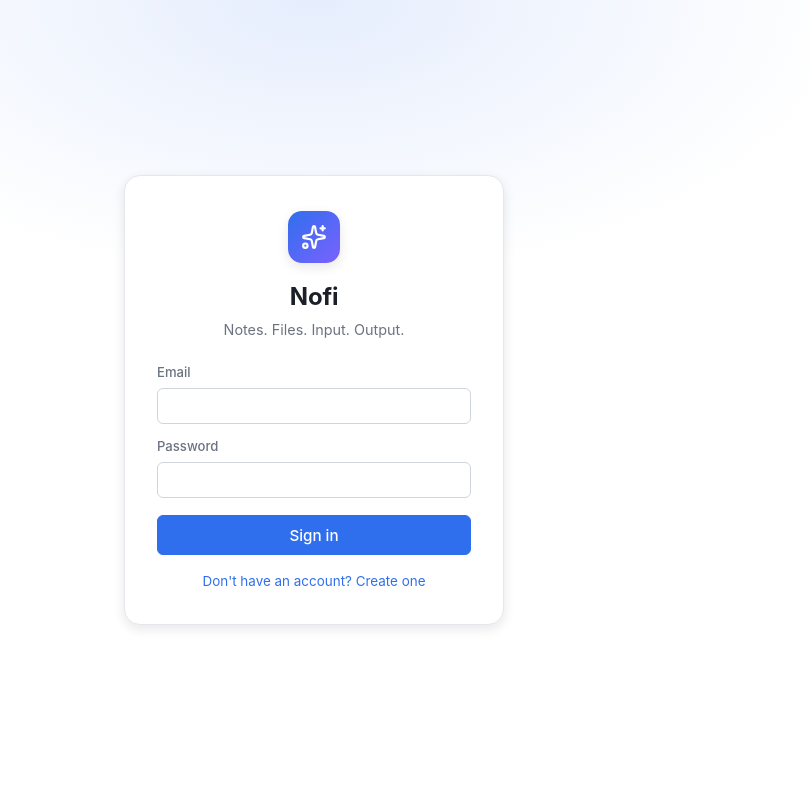
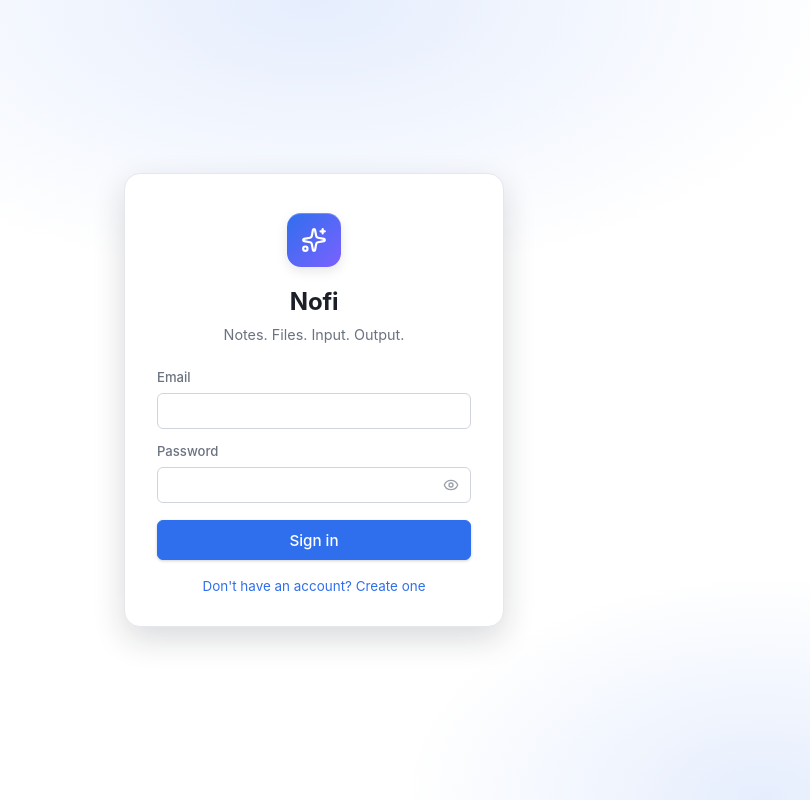
Before and after one commit to nofi-app/nofi, a React (Vite) app: page / in a window 1280 px wide. Shown: the whole page, without its empty margins (326-1136 px from the left). Built offline with nearby package versions, Linux system fonts and the light colour scheme; no server answers.

Commit message:
UI polish: focus states, animations, fixed undefined tokens, password visibility, refined buttons/toasts/modals

```diff
--- a/src/App.css
+++ b/src/App.css
@@ -6,6 +6,7 @@
   --bg: #ffffff;
   --bg-muted: #f7f8fa;
   --bg-subtle: #eef0f4;
+  --bg-hover: #f0f2f6;
   --surface: #ffffff;
   --bg-panel: var(--surface);
   --text: #1b1f27;
@@ -20,12 +21,16 @@
   --error-soft: rgba(217, 48, 37, 0.1);
   --notice: #188038;
   --warning-soft: rgba(217, 119, 6, 0.12);
+  --warning-bg: #fef3c7;
+  --warning-text: #92400e;
   --shadow-sm: 0 1px 2px rgba(16, 24, 40, 0.06);
   --shadow-md: 0 4px 12px rgba(16, 24, 40, 0.1);
   --shadow-lg: 0 12px 32px rgba(16, 24, 40, 0.16);
+  --shadow-pop: 0 8px 24px rgba(16, 24, 40, 0.14);
   --radius-sm: 6px;
   --radius-md: 10px;
   --radius-lg: 16px;
+  --radius: 10px;
   --font: -apple-system, BlinkMacSystemFont, 'Segoe UI', Roboto, sans-serif;
   --mono: ui-monospace, SFMono-Regular, Menlo, monospace;
 }
@@ -35,6 +40,7 @@
   --bg: #17191f;
   --bg-muted: #1f2229;
   --bg-subtle: #262a33;
+  --bg-hover: #2a2f39;
   --surface: #22252d;
   --bg-panel: var(--surface);
   --text: #e7e9ee;
@@ -49,9 +55,12 @@
   --error-soft: rgba(246, 106, 92, 0.14);
   --notice: #4caf50;
   --warning-soft: rgba(255, 183, 77, 0.14);
+  --warning-bg: #3d3418;
+  --warning-text: #f5d78e;
   --shadow-sm: 0 1px 2px rgba(0, 0, 0, 0.4);
   --shadow-md: 0 4px 12px rgba(0, 0, 0, 0.5);
   --shadow-lg: 0 12px 32px rgba(0, 0, 0, 0.6);
+  --shadow-pop: 0 8px 24px rgba(0, 0, 0, 0.55);
 }
 
 /* ============ Base ============ */
@@ -73,6 +82,12 @@ body {
   color: var(--text);
   line-height: 1.5;
   -webkit-font-smoothing: antialiased;
+  text-rendering: optimizeLegibility;
+}
+
+:focus-visible {
+  outline: 2px solid var(--accent);
+  outline-offset: 1px;
 }
 
 button {
@@ -107,6 +122,16 @@ button {
   place-items: center;
   height: 100%;
   color: var(--text-muted);
+  animation: boot-fade 0.25s ease-out;
+}
+
+@keyframes boot-fade {
+  from {
+    opacity: 0;
+  }
+  to {
+    opacity: 1;
+  }
 }
 
 /* ============ Buttons ============ */
@@ -124,33 +149,46 @@ button {
   font-weight: 500;
   cursor: pointer;
   transition:
-    background 0.12s ease,
-    border-color 0.12s ease,
-    color 0.12s ease;
+    background 0.15s ease,
+    border-color 0.15s ease,
+    color 0.15s ease,
+    box-shadow 0.15s ease,
+    transform 0.06s ease;
   white-space: nowrap;
+  box-shadow: var(--shadow-sm);
 }
 
 .btn:hover {
   background: var(--bg-muted);
+  border-color: var(--border-strong);
+}
+
+.btn:active {
+  transform: translateY(1px);
 }
 
 .btn.primary {
   background: var(--accent);
   border-color: var(--accent);
   color: #fff;
+  box-shadow: 0 1px 3px rgba(16, 24, 40, 0.2);
 }
 
 .btn.primary:hover {
   background: var(--accent-hover);
+  border-color: var(--accent-hover);
+  box-shadow: 0 2px 6px rgba(16, 24, 40, 0.22);
 }
 
 .btn.ghost {
   border-color: transparent;
   background: transparent;
+  box-shadow: none;
 }
 
 .btn.ghost:hover {
   background: var(--accent-soft);
+  border-color: transparent;
 }
 
 .btn.danger {
@@ -182,29 +220,44 @@ button {
   padding: 1.5rem;
   background:
     radial-gradient(60% 50% at 50% 0%, var(--accent-soft), transparent 70%),
+    radial-gradient(40% 40% at 85% 100%, var(--accent-soft), transparent 70%),
     var(--bg);
 }
 
 .auth-card {
   width: 100%;
   max-width: 380px;
-  padding: 2.2rem 2rem;
+  padding: 2.4rem 2rem 2rem;
   border: 1px solid var(--border);
   border-radius: var(--radius-lg);
   background: var(--surface);
-  box-shadow: var(--shadow-md);
+  box-shadow: var(--shadow-lg);
+  animation: card-in 0.28s ease-out;
+}
+
+@keyframes card-in {
+  from {
+    opacity: 0;
+    transform: translateY(10px) scale(0.985);
+  }
+  to {
+    opacity: 1;
+    transform: translateY(0) scale(1);
+  }
 }
 
 .brand-mark {
   display: grid;
   place-items: center;
-  width: 52px;
-  height: 52px;
-  margin: 0 auto 1rem;
+  width: 54px;
+  height: 54px;
+  margin: 0 auto 1.1rem;
   border-radius: 14px;
   background: linear-gradient(135deg, var(--accent), #7b61ff);
   color: #fff;
-  box-shadow: var(--shadow-md);
+  box-shadow:
+    var(--shadow-md),
+    inset 0 1px 0 rgba(255, 255, 255, 0.25);
 }
 
 .auth-title {
@@ -244,13 +297,48 @@ button {
   background: var(--bg);
   color: var(--text);
   font-size: 0.95rem;
-  transition: border-color 0.12s ease;
+  transition: border-color 0.15s ease;
 }
 
 .auth-form input:focus {
   outline: none;
   border-color: var(--accent);
   box-shadow: 0 0 0 3px var(--accent-soft);
+}
+
+.password-wrap {
+  position: relative;
+  display: flex;
+  align-items: center;
+}
+
+.password-wrap input {
+  width: 100%;
+  padding-right: 2.4rem;
+}
+
+.password-toggle {
+  position: absolute;
+  right: 0.35rem;
+  display: inline-flex;
+  align-items: center;
+  justify-content: center;
+  width: 1.8rem;
+  height: 1.8rem;
+  padding: 0;
+  border: none;
+  border-radius: var(--radius-sm);
+  background: transparent;
+  color: var(--text-faint);
+  cursor: pointer;
+  transition:
+    background 0.13s ease,
+    color 0.13s ease;
+}
+
+.password-toggle:hover {
+  background: var(--bg-hover);
+  color: var(--text);
 }
 
 .auth-form .btn {
@@ -342,6 +430,7 @@ button {
   border-radius: 8px;
   background: linear-gradient(135deg, var(--accent), #7b61ff);
   color: #fff;
+  box-shadow: inset 0 1px 0 rgba(255, 255, 255, 0.25);
 }
 
 .app-header-right {
@@ -369,14 +458,19 @@ button {
   font-size: 0.85rem;
   cursor: pointer;
   transition:
-    background 0.12s ease,
-    color 0.12s ease,
-    border-color 0.12s ease;
+    background 0.15s ease,
+    color 0.15s ease,
+    border-color 0.15s ease,
+    transform 0.06s ease;
 }
 
 .icon-btn:hover {
-  background: var(--bg-subtle);
-  color: var(--text);
+  background: var(--bg-hover);
+  color: var(--text);
+}
+
+.icon-btn:active {
+  transform: translateY(1px);
 }
 
 .icon-btn.active {
@@ -441,12 +535,15 @@ button {
   background: var(--bg);
   color: var(--text);
   font-size: 0.85rem;
-  transition: border-color 0.12s ease;
+  transition:
+    border-color 0.15s ease,
+    box-shadow 0.15s ease;
 }
 
 .sidebar-search input:focus {
   outline: none;
   border-color: var(--accent);
+  box-shadow: 0 0 0 3px var(--accent-soft);
 }
 
 .sidebar-search .search-icon {
@@ -461,7 +558,7 @@ button {
   align-items: center;
   gap: 0.5rem;
   width: 100%;
-  padding: 0.42rem 0.6rem;
+  padding: 0.45rem 0.6rem;
   border: none;
   border-radius: var(--radius-sm);
   background: transparent;
@@ -470,8 +567,8 @@ button {
   cursor: pointer;
   font-size: 0.87rem;
   transition:
-    background 0.12s ease,
-    color 0.12s ease;
+    background 0.13s ease,
+    color 0.13s ease;
 }
 
 .sidebar-btn svg {
@@ -480,7 +577,7 @@ button {
 }
 
 .sidebar-btn:hover {
-  background: var(--bg-subtle);
+  background: var(--bg-hover);
   color: var(--text);
 }
 
@@ -488,6 +585,7 @@ button {
   background: var(--accent);
   color: #fff;
   font-weight: 600;
+  box-shadow: 0 1px 3px rgba(16, 24, 40, 0.25);
 }
 
 .sidebar-btn .count {
@@ -636,7 +734,7 @@ button {
   align-items: center;
   justify-content: space-between;
   gap: 0.5rem;
-  padding: 0.55rem 0.9rem;
+  padding: 0.6rem 0.9rem;
   border-bottom: 1px solid var(--border);
   background: var(--bg-muted);
   flex-shrink: 0;
@@ -668,6 +766,11 @@ button {
   color: var(--text-muted);
   font-size: 0.78rem;
   cursor: pointer;
+  transition: border-color 0.15s ease;
+}
+
+.sort-select:hover {
+  border-color: var(--border-strong);
 }
 
 .note-list {
@@ -682,14 +785,14 @@ button {
   display: flex;
   flex-direction: column;
   gap: 0.2rem;
-  padding: 0.65rem 0.9rem;
+  padding: 0.7rem 0.9rem;
   border: none;
   border-bottom: 1px solid var(--border);
   background: transparent;
   color: var(--text);
   text-align: left;
   cursor: pointer;
-  transition: background 0.1s ease;
+  transition: background 0.12s ease;
   position: relative;
 }
 
@@ -700,6 +803,10 @@ button {
 .note-list-item.selected {
   background: var(--accent-soft);
   box-shadow: inset 3px 0 0 var(--accent);
+}
+
+.note-list-item.selected:hover {
+  background: var(--accent-soft);
 }
 
 .note-list-title {
@@ -779,10 +886,12 @@ mark {
   padding: 3rem 1.5rem;
   text-align: center;
   color: var(--text-muted);
+  animation: card-in 0.25s ease-out;
 }
 
 .empty-state .empty-icon {
   color: var(--text-faint);
+  opacity: 0.8;
 }
 
 .empty-state h3 {
@@ -836,17 +945,23 @@ mark {
 .note-title-input {
   flex: 1;
   min-width: 140px;
-  padding: 0.3rem 0.35rem;
+  padding: 0.3rem 0.45rem;
   border: none;
+  border-radius: var(--radius-sm);
   background: transparent;
   color: var(--text);
   font-size: 1.15rem;
   font-weight: 700;
   letter-spacing: -0.01em;
+  transition:
+    background 0.15s ease,
+    box-shadow 0.15s ease;
 }
 
 .note-title-input:focus {
   outline: none;
+  background: var(--bg-hover);
+  box-shadow: inset 0 0 0 1px var(--border);
 }
 
 .note-title-input::placeholder {
@@ -872,12 +987,13 @@ mark {
   font-size: 0.8rem;
   cursor: pointer;
   transition:
-    background 0.12s ease,
-    color 0.12s ease;
+    background 0.13s ease,
+    color 0.13s ease,
+    border-color 0.13s ease;
 }
 
 .toolbar-btn:hover {
-  background: var(--bg-subtle);
+  background: var(--bg-hover);
   color: var(--text);
 }
 
@@ -1064,6 +1180,7 @@ mark {
   border-radius: var(--radius);
   box-shadow: var(--shadow-pop);
   color: var(--text-muted);
+  animation: card-in 0.15s ease-out;
 }
 
 .find-bar input {
@@ -1074,11 +1191,15 @@ mark {
   background: var(--surface);
   color: var(--text);
   font-size: 0.82rem;
+  transition:
+    border-color 0.15s ease,
+    box-shadow 0.15s ease;
 }
 
 .find-bar input:focus {
   outline: none;
   border-color: var(--accent);
+  box-shadow: 0 0 0 3px var(--accent-soft);
 }
 
 .find-count {
@@ -1099,10 +1220,13 @@ mark {
   background: transparent;
   color: var(--text-muted);
   cursor: pointer;
+  transition:
+    background 0.13s ease,
+    color 0.13s ease;
 }
 
 .find-btn:hover {
-  background: var(--bg-subtle);
+  background: var(--bg-hover);
   color: var(--text);
 }
 
@@ -1938,7 +2062,17 @@ mark {
   display: grid;
   place-items: center;
   background: rgba(0, 0, 0, 0.45);
-  backdrop-filter: blur(2px);
+  backdrop-filter: blur(3px);
+  animation: overlay-in 0.15s ease-out;
+}
+
+@keyframes overlay-in {
+  from {
+    opacity: 0;
+  }
+  to {
+    opacity: 1;
+  }
 }
 
 .modal {
@@ -1949,6 +2083,18 @@ mark {
   border-radius: var(--radius-lg);
   background: var(--surface);
   box-shadow: var(--shadow-lg);
+  animation: modal-in 0.2s ease-out;
+}
+
+@keyframes modal-in {
+  from {
+    opacity: 0;
+    transform: translateY(8px) scale(0.98);
+  }
+  to {
+    opacity: 1;
+    transform: translateY(0) scale(1);
+  }
 }
 
 .modal h2 {
@@ -2006,23 +2152,69 @@ mark {
 }
 
 .toast {
-  max-width: 320px;
-  padding: 0.6rem 0.9rem;
+  display: flex;
+  align-items: flex-start;
+  gap: 0.5rem;
+  max-width: 340px;
+  padding: 0.65rem 0.9rem;
   border-radius: var(--radius);
   background: var(--bg-panel);
   border: 1px solid var(--border);
   box-shadow: var(--shadow-pop);
   font-size: 0.85rem;
   color: var(--text);
+  line-height: 1.4;
   animation: toast-in 0.18s ease-out;
+}
+
+.toast > svg {
+  flex-shrink: 0;
+  margin-top: 2px;
+  color: var(--accent);
+}
+
+.toast > span {
+  flex: 1;
+  min-width: 0;
+}
+
+.toast-dismiss {
+  display: inline-flex;
+  align-items: center;
+  justify-content: center;
+  width: 20px;
+  height: 20px;
+  padding: 0;
+  border: none;
+  border-radius: 5px;
+  background: transparent;
+  color: var(--text-faint);
+  cursor: pointer;
+  flex-shrink: 0;
+  transition:
+    background 0.13s ease,
+    color 0.13s ease;
+}
+
+.toast-dismiss:hover {
+  background: var(--bg-hover);
+  color: var(--text);
 }
 
 .toast.success {
   border-color: var(--notice);
 }
 
+.toast.success > svg {
+  color: var(--notice);
+}
+
 .toast.error {
   border-color: var(--error);
+}
+
+.toast.error > svg {
+  color: var(--error);
 }
 
 @keyframes toast-in {
@@ -2040,8 +2232,8 @@ mark {
   position: relative;
   z-index: 20;
   padding: 0.45rem 1rem;
-  background: var(--error);
-  color: #fff;
+  background: var(--warning-bg);
+  color: var(--warning-text);
   font-size: 0.8rem;
   text-align: center;
   flex: none;
--- a/src/components/AuthScreen.tsx
+++ b/src/components/AuthScreen.tsx
@@ -1,6 +1,7 @@
 import { useState } from 'react'
 import { useAuth } from '../lib/auth-context'
 import { SparkIcon } from './icons'
+import { PasswordField } from './PasswordField'
 
 type Mode = 'signin' | 'signup'
 
@@ -55,16 +56,13 @@ export function AuthScreen() {
               autoComplete="email"
             />
           </label>
-          <label>
-            Password
-            <input
-              type="password"
-              value={password}
-              onChange={(e) => setPassword(e.target.value)}
-              required
-              autoComplete={mode === 'signin' ? 'current-password' : 'new-password'}
-            />
-          </label>
+          <PasswordField
+            label="Password"
+            value={password}
+            onChange={setPassword}
+            required
+            autoComplete={mode === 'signin' ? 'current-password' : 'new-password'}
+          />
 
           {error && <p className="auth-error">{error}</p>}
           {notice && <p className="auth-notice">{notice}</p>}
--- /dev/null
+++ b/src/components/PasswordField.tsx
@@ -0,0 +1,55 @@
+import { useState } from 'react'
+import { EyeIcon, EyeOffIcon } from './icons'
+
+interface PasswordFieldProps {
+  value: string
+  onChange: (value: string) => void
+  placeholder?: string
+  autoComplete?: string
+  autoFocus?: boolean
+  minLength?: number
+  inputMode?: 'numeric' | undefined
+  required?: boolean
+  label?: string
+}
+
+export function PasswordField({
+  value,
+  onChange,
+  placeholder,
+  autoComplete,
+  autoFocus,
+  minLength,
+  inputMode,
+  required,
+  label,
+}: PasswordFieldProps) {
+  const [visible, setVisible] = useState(false)
+  return (
+    <label>
+      {label}
+      <span className="password-wrap">
+        <input
+          type={visible ? 'text' : 'password'}
+          value={value}
+          onChange={(e) => onChange(e.target.value)}
+          placeholder={placeholder}
+          autoComplete={autoComplete}
+          autoFocus={autoFocus}
+          minLength={minLength}
+          inputMode={inputMode}
+          required={required}
+        />
+        <button
+          type="button"
+          className="password-toggle"
+          onClick={() => setVisible((v) => !v)}
+          aria-label={visible ? 'Hide password' : 'Show password'}
+          tabIndex={-1}
+        >
+          {visible ? <EyeOffIcon size={16} /> : <EyeIcon size={16} />}
+        </button>
+      </span>
+    </label>
+  )
+}
--- a/src/components/icons.tsx
+++ b/src/components/icons.tsx
@@ -6,6 +6,7 @@ import {
   Copy,
   Download,
   Eye,
+  EyeOff,
   Folder,
   History,
   Link,
@@ -42,6 +43,7 @@ export const HistoryIcon = (p: IconProps) => <History {...p} />
 export const DownloadIcon = (p: IconProps) => <Download {...p} />
 export const UploadIcon = (p: IconProps) => <Upload {...p} />
 export const EyeIcon = (p: IconProps) => <Eye {...p} />
+export const EyeOffIcon = (p: IconProps) => <EyeOff {...p} />
 export const XIcon = (p: IconProps) => <X {...p} />
 export const SunIcon = (p: IconProps) => <Sun {...p} />
 export const MoonIcon = (p: IconProps) => <Moon {...p} />
```
Also changed, not shown: src/components/Toasts.tsx (+28 -7 lines), src/components/VaultScreen.tsx (+19 -37 lines).
